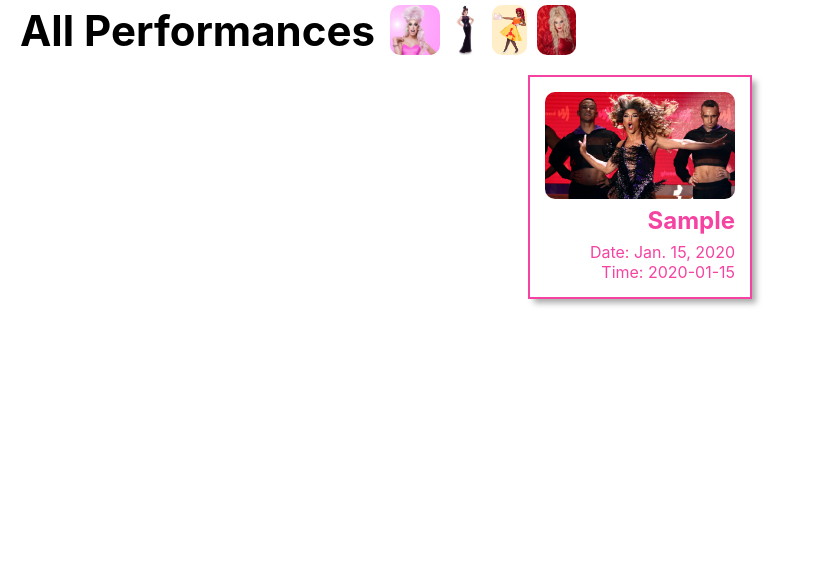
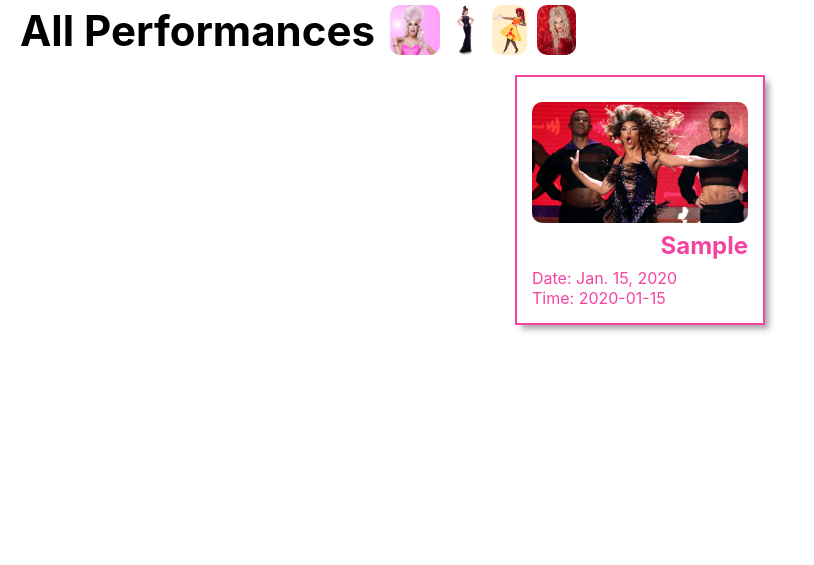
Before and after one commit to EleahBurman/drag-queen-collector, a Django app: page /performances/ in a window 1280 px wide. Shown: the part 75-640 px from the top of the page, without its empty margins (0-814 px from the left). Run offline with Django 4.2, Linux system fonts and the light colour scheme; a user stored in the database is signed in; tables that the repository leaves empty hold one stand-in row (values such as "Sample post").

Commit message:
Cards enlarged for longer titles using css

```diff
--- a/main_app/static/css/performances/performance-detail.css
+++ b/main_app/static/css/performances/performance-detail.css
@@ -15,8 +15,8 @@ main {
 }
 
 .card {
-  width: 224px;
-  height: 224px;
+  width: 250px;
+  height: 250px;
   margin: 25px 25px 15px 40px;
   border: #f543a1 solid 2px;
   box-shadow: var(--card-box-shadow);
@@ -30,6 +30,7 @@ main {
   left: 0;
   width: 100%;
   height: 100%;
+  max-height:fit-content;
   background-color: black;
   font: #f543a1;
 }
--- a/main_app/static/css/performances/performance-index.css
+++ b/main_app/static/css/performances/performance-index.css
@@ -6,8 +6,8 @@
 }
 
 .card {
-  width: 224px;
-  height: 224px;
+  width: 250px;
+  height: 250px;
   margin: 10px;
   border: #f543a1 solid 2px;
   box-shadow: var(--card-box-shadow);
@@ -30,13 +30,15 @@
 }
 
 .card-content {
+  position: absolute;
+  top: 0;
+  left: 0;
+  right: 0;
+  bottom: 0;
+  display: flex;
+  flex-direction: column;
+  justify-content: flex-end;
   padding: 15px;
-  height: 100%;
-  width: 100%;
-  display: flex;
-  align-items: flex-end;
-  justify-content: flex-end;
-  flex-direction: column;
 }
 
 .card > a {
@@ -51,8 +53,9 @@
 }
 
 .card h2 {
-  margin: 7px 0;
+  margin: 8px 0;
   font-size: var(--font-xl);
+  text-align: right;
 }
 
 .card p {
@@ -70,4 +73,5 @@
 
 .shangela-performing {
   width: 100%;
+  margin-top: 20px;
 }
--- a/main_app/templates/main_app/performance_list.html
+++ b/main_app/templates/main_app/performance_list.html
@@ -21,7 +21,7 @@
 
 <section class="card-container">
   {% for performance in performance_list %}
-  <div class="card">
+  <div class="card auto-height">
     <div class="card-bg">
       <a href="{% url 'performance-detail' performance.id %}">
         <div class="card-content">
```
